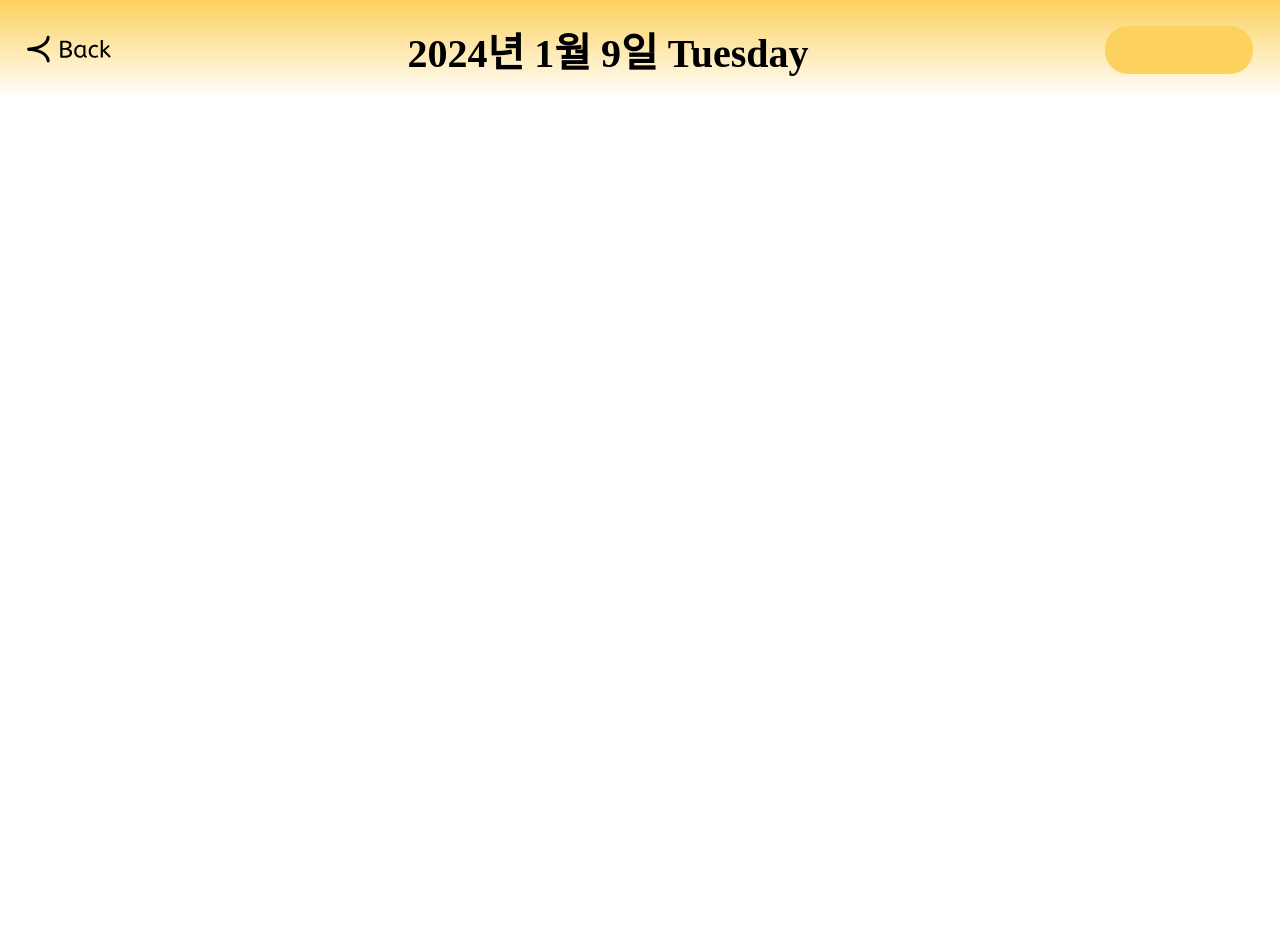
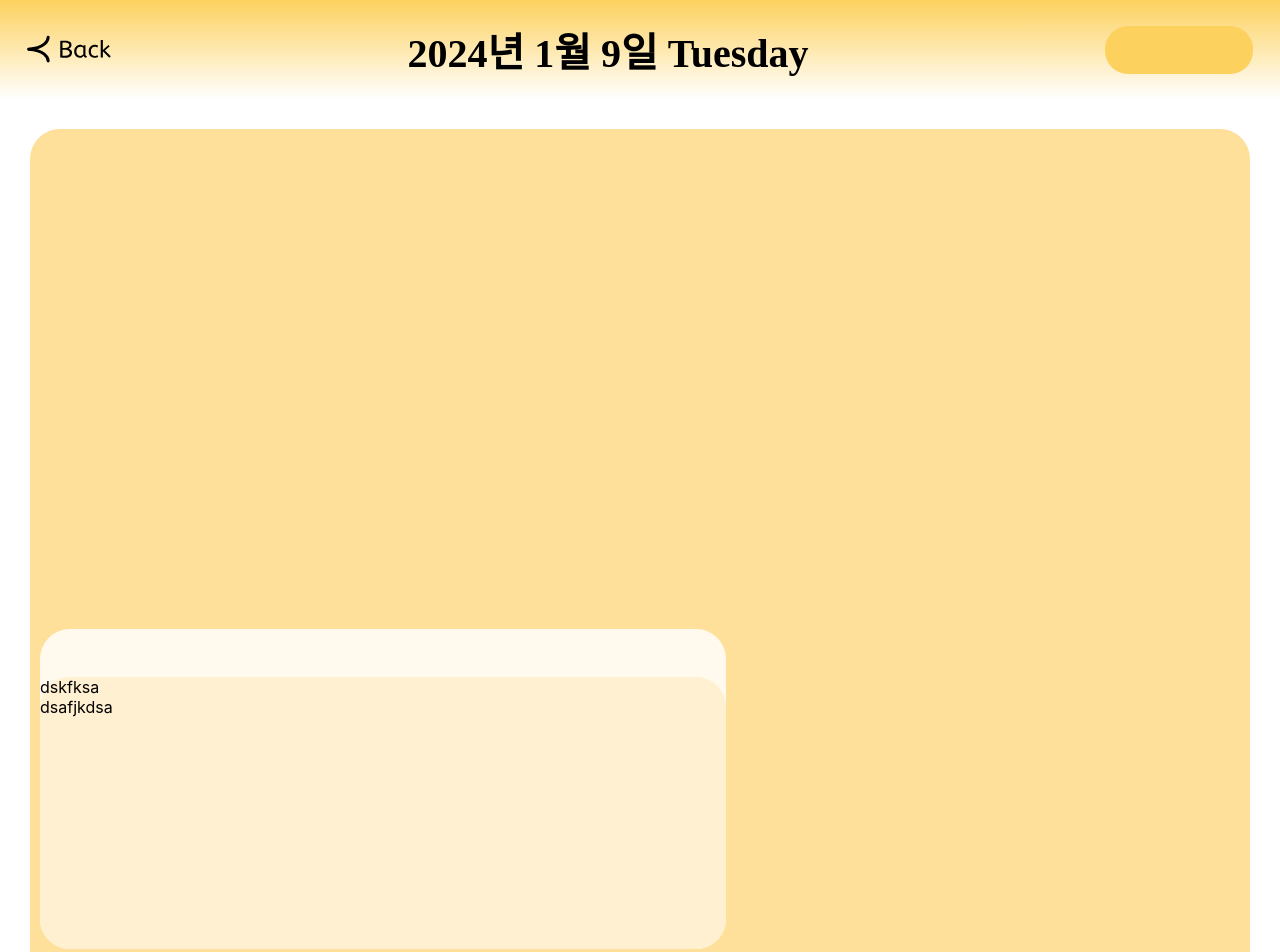
Before and after one commit to dahyunnee/react-posco, a React (Create React App) app in the folder frontend/: page /result/1 in a window 1280 px wide. Shown: the top 952 px of the page. Before the commit the page ends 800 px from the top, so only its background shows below. Built offline with nearby package versions, Linux system fonts and the light colour scheme; a web font is replaced by a local one.

Commit message:
[Feature] 일기결과 진행중

```diff
--- a/frontend/src/App.tsx
+++ b/frontend/src/App.tsx
@@ -3,12 +3,14 @@ import Header from './components/common/Header';
 import { ThemeProvider } from 'styled-components';
 import GlobalStyle from './styles/GlobalStyle';
 import theme from './styles/theme';
+import Router from './components/common/Router';
 
 function App() {
   return (
     <ThemeProvider theme={theme}>
       <GlobalStyle />
       <Header />
+      <Router />
     </ThemeProvider>
   );
 }
--- a/frontend/src/components/common/Header.tsx
+++ b/frontend/src/components/common/Header.tsx
@@ -23,7 +23,7 @@ function Header() {
                         <IconUserName/>
                     </HeaderMyPageButton>
                 </>
-            ) : (
+            ) : location.pathname.includes('/result/') ? (
                 <>
                     <HeaderBackButton onClick={() => navigate(-1)}>
                         <BackButton />
@@ -34,6 +34,10 @@ function Header() {
                     <HeaderMyPageButton onClick={() => navigate('/')}>
                         <IconUserName />
                     </HeaderMyPageButton>
+                </>
+            ) : (
+                <>
+
                 </>
             )}
         </HeaderWrapper>
--- a/frontend/src/components/common/Router.tsx
+++ b/frontend/src/components/common/Router.tsx
@@ -3,7 +3,7 @@ import EmotionResult from '../../pages/EmotionResult';
 import MainPage from '../../pages/MainPage';
 
 function Router() {
-    return(
+    return (
         <Routes>
             <Route path='/' element={<MainPage />}></Route>
             <Route path='/result/:diaryId' element={<EmotionResult/>}></Route>
--- /dev/null
+++ b/frontend/src/components/emotionResult/DiaryResult.tsx
@@ -0,0 +1,25 @@
+import styled from 'styled-components';
+import InnerDiaryResult from './InnerDiaryResult';
+
+function DiaryResult(props: any)  {
+    return (
+        <DiaryResultContainer>
+            <InnerDiaryResult>
+            </InnerDiaryResult>
+        </DiaryResultContainer>
+    )
+};
+
+export default DiaryResult;
+
+const DiaryResultContainer = styled.div`
+    background-color: ${({ theme }) => theme.color.background};
+    border-radius: 30px;
+
+    position: relative;
+    width: 30%;
+    height: 80%;
+
+    padding: 10rem 10rem 10rem;
+    margin: 20px 10px 20px 10px;
+`;
--- /dev/null
+++ b/frontend/src/components/emotionResult/InnerDiaryResult.tsx
@@ -0,0 +1,28 @@
+import { styled } from 'styled-components';
+
+function InnerDiaryResult(props: any) {
+    return (
+        <InnerDiaryResultContainer>
+            <div>
+                dskfksa <br/>
+                dsafjkdsa
+            </div>
+
+        </InnerDiaryResultContainer>
+    )
+}
+
+export default InnerDiaryResult;
+
+
+const InnerDiaryResultContainer = styled.div`
+    background-color: ${({ theme }) => theme.color.yellow02};
+    border-radius: 30px;
+
+    position: absolute;
+    width: 100%;
+    height: 85%;
+    bottom: 0;
+    left: 0;
+    right: 0;
+`;
--- a/frontend/src/pages/EmotionResult.tsx
+++ b/frontend/src/pages/EmotionResult.tsx
@@ -1,15 +1,23 @@
 import styled from 'styled-components';
+import DiaryResult from '../components/emotionResult/DiaryResult';
 
 function EmotionResult() {
     return (
-        <StEmotionResultContainer>
-
-        </StEmotionResultContainer>
+            <EmotionResultContainer>
+                <DiaryResult>
+                </DiaryResult>
+            </EmotionResultContainer>
     );
 }
 
 export default EmotionResult;
 
-const StEmotionResultContainer = styled.div`
+const EmotionResultContainer = styled.div`
+    background-color: ${(props) => props.theme.color.yellow01};
+    border-radius: 30px;
 
+    position: relative;
+
+    padding: 30rem 0 20rem;
+    margin: 30px 30px
 `;
```
